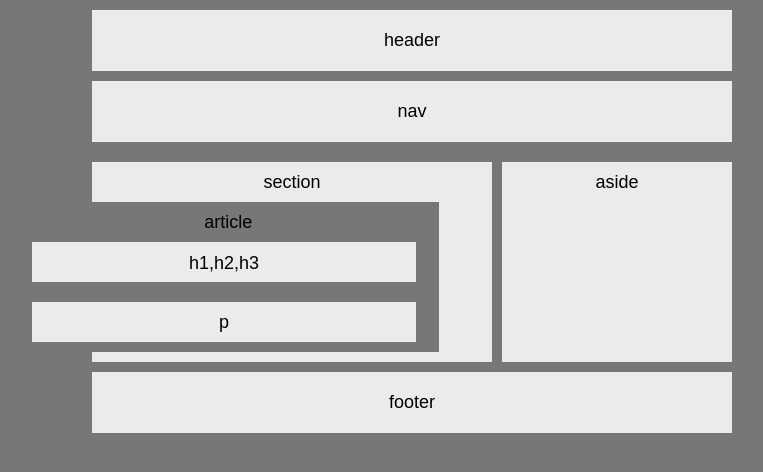
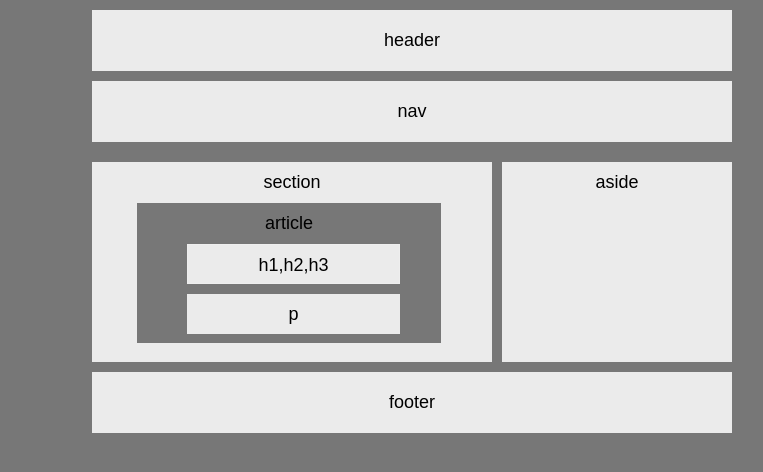
Before and after one commit to sanchez496/HW-Wireframe, a plain HTML site: page index.html in a window 1280 px wide. Shown: the whole page, without its empty margins (228-991 px from the left). Drawn offline with Linux system fonts and the light colour scheme.

Commit message:
made correction

```diff
--- a/index.html
+++ b/index.html
@@ -13,12 +13,17 @@
  header
  </header>
 
-	<div id="nav">nav</div>
-  	<div id="section">section</div>
+	<div id="nav" class=center>nav</div>
+  	<div id="section">
+  		section
+  		<div id="article">article
+  			<div id="h1">h1,h2,h3</div>
+			<div id="p">p</div>
+		</div>
+  	</div>
 	<div id="aside">aside</div>
-	<div id="article">article</div>
-	<div id="h1">h1,h2,h3</div>
-	<div id="p">p</div>
+	<!-- <div id="article">article</div> -->
+
 
 <footer>
 	footer
--- a/style.css
+++ b/style.css
@@ -1,5 +1,7 @@
 
-
+.center{
+	text-align: center
+}
 *{
 	box-sizing: border-box;
 	text-align: center;
@@ -32,6 +34,7 @@ header{
 	 }
 
 #section{
+	text-align: center;
 	background: #ebebeb;
 	width: 400px;
 	height: 200px;
@@ -50,24 +53,26 @@ header{
 	padding: 10px;
 }
 #article{
-	position: absolute;
-	left: 245px;
+	float: left;
+	/*left: 245px;*/
 	z-index: 1;
-	margin-top: 40px;
+	margin-top: 10px;
+	margin-left: 35px;
 	background-color: #777;
-	width: 33%;
-	height: 150px;
+	width: 80%;
+	height: 140px;
 	overflow: auto;
 	padding: 10px;
  }
 
 #h1{
 	background: #ebebeb;
-	width: 30%;
+	width: 75%;
 	height: 40px;
-	position: absolute;
-	left: 260px;
-	margin-top: 80px;
+	/*position: absolute;*/
+	/*left: 260px;*/
+	margin-top: 10px;
+	margin-left: 40px;
 	z-index: 2;
 	border: 1px solid #eee;
 	padding: 10px;
@@ -75,13 +80,14 @@ header{
 }
 	#p{
 		background-color: #ebebeb;
-		width: 30%;
+		width: 75%;
 		height: 40px;
-		position: absolute;
-		left: 260px;
+		/*position: float left*/
+		/*left: 20px;*/
 		z-index: 2;
 		padding: 10px;
-		margin-top: 140px;
+		margin-top: 60px;
+		margin-left: 40px
 	}
 
 
```
